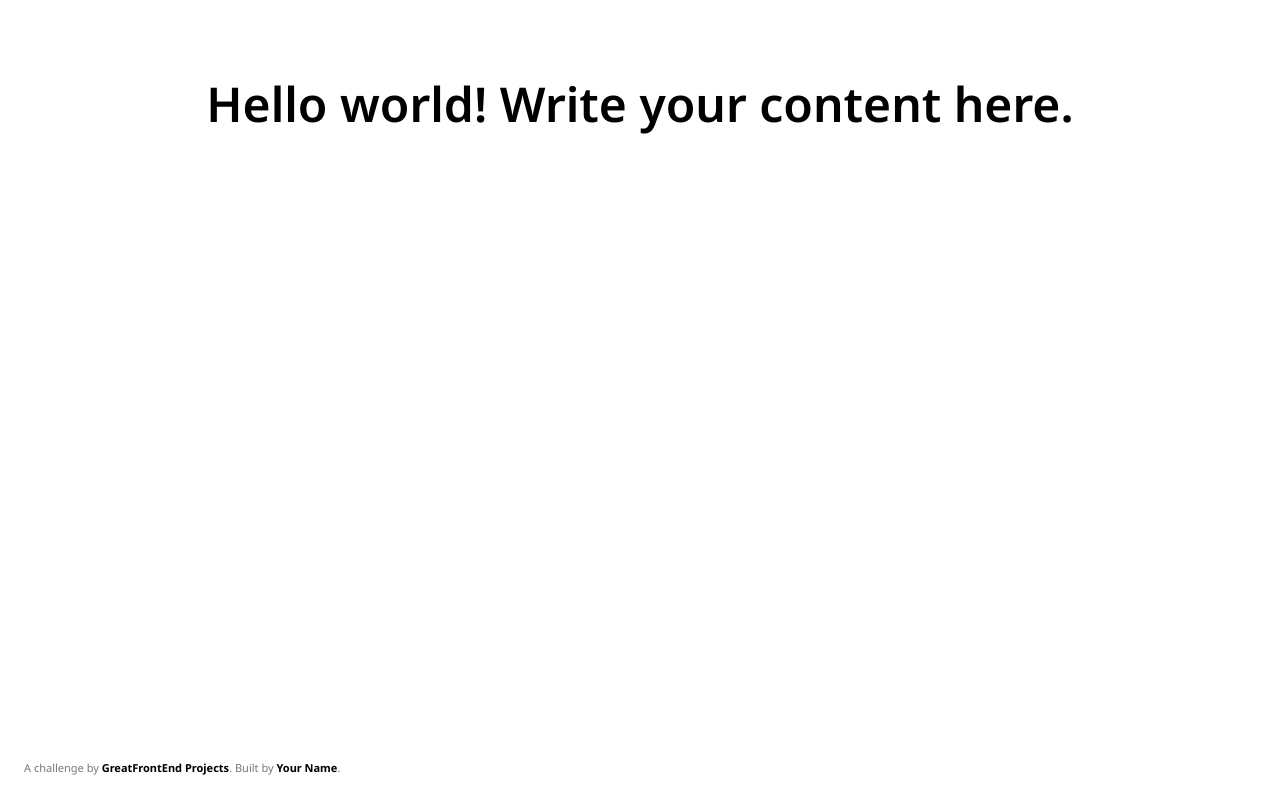
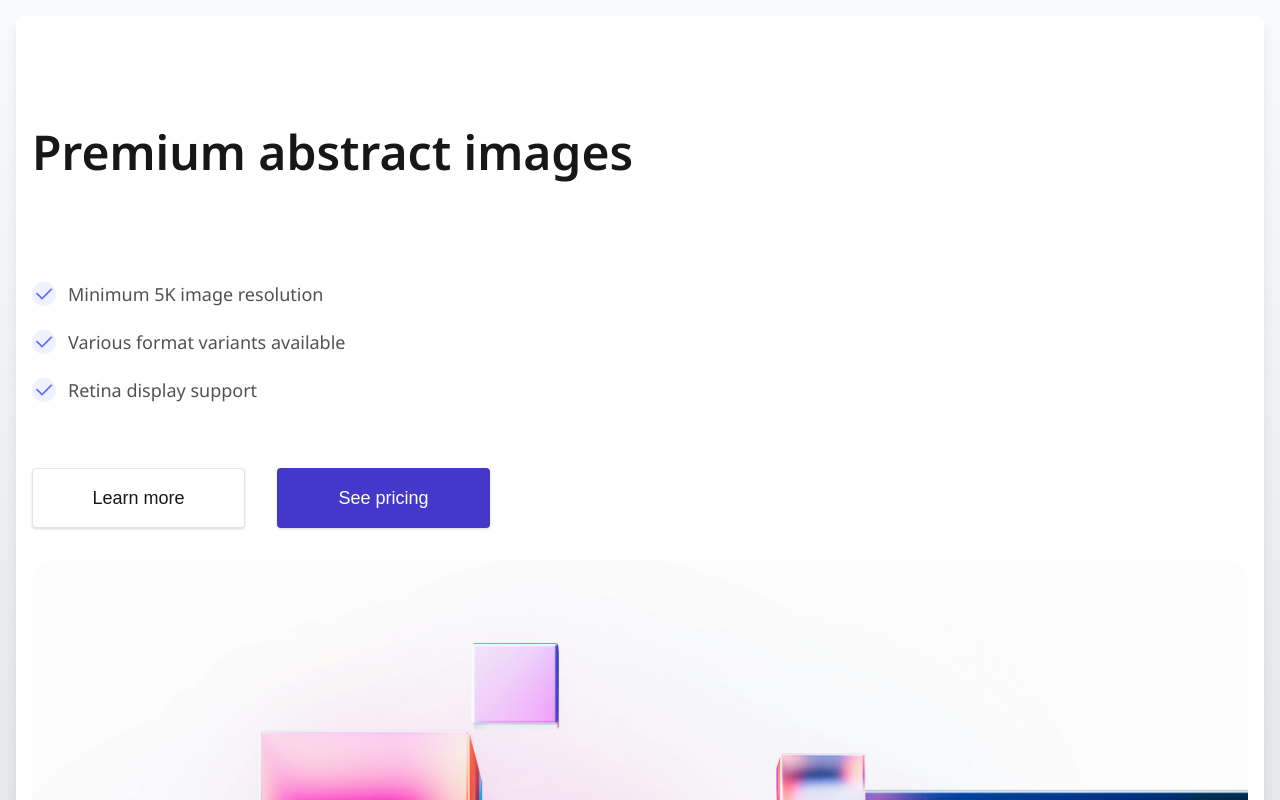
Before and after one commit to gbikbaeva/hero-section-feature-bullets, a plain HTML site: page index.html in a window 1280 px wide. Shown: the top 800 px of the page. Drawn offline with nearby package versions, Linux system fonts and the light colour scheme.

Commit message:
update styles

```diff
--- a/css/style.css
+++ b/css/style.css
@@ -1,27 +1,233 @@
 /* Put any custom CSS styles here.  */
 /* Be sure to delete the <style> tag in index.html if you want to use this stylesheet. */
+* {
+  box-sizing: border-box;
+}
+
 body {
   margin: 0;
   font-family: "Noto Sans", system-ui, -apple-system, BlinkMacSystemFont,
     "Segoe UI", Roboto, Oxygen, Ubuntu, Cantarell, "Open Sans", "Helvetica Neue",
     sans-serif;
   min-height: 100vh;
+
+  background: linear-gradient(to bottom, #f9fafb, #d2d6db);
 }
 
-* {
-  box-sizing: border-box;
+.container {
+  min-height: 100vh;
+  max-width: 1440px;
+  padding: 16px;
+  margin: 0 auto;
 }
 
-.credits {
-  color: #777;
-  position: fixed;
-  bottom: 24px;
-  left: 24px;
-  font-size: 11px;
-  text-align: center;
+.hero-section {
+  display: grid;
+  grid-template-columns: repeat(4, minmax(0, 1fr));
+  gap: 48px;
+
+  padding: 48px 16px;
+  border-radius: 4px;
+  box-shadow: 0 4px 6px -2px rgb(0 0 0 / 0.05), 0 10px 15px -3px rgb(0 0 0 / 0.10);
+
+  background-color: #ffffff;
 }
 
-.credits a {
-  color: #000;
-  font-weight: bold;
+.hero-section__content,
+.hero-section__banner {
+  grid-column: span 4 / span 4;
 }
+
+.hero-section__content {
+  display: flex;
+  flex-direction: column;
+  justify-content: center;
+  gap: 32px;
+}
+
+.hero-section__content__title {
+  font-weight: 600;
+  font-size: 36px;
+  line-height: 40px;
+  color: #171717;
+}
+
+.hero-section__banner {
+  width: 100%;
+  object-fit: cover;
+}
+
+.hero-section__content__features {
+  list-style: none;
+
+  display: flex;
+  flex-direction: column;
+  gap: 20px;
+
+  margin: 0;
+  padding: 0;
+
+  font-weight: 400;
+  font-size: 18px;
+  line-height: 28px;
+  color: #525252;
+}
+
+.hero-section__content__features li {
+  display: flex;
+  align-items: center;
+  gap: 12px;
+}
+
+.hero-section__content__actions {
+  display: flex;
+  flex-direction: row-reverse;
+  justify-content: flex-end;
+  gap: 16px;
+}
+
+.hero-section__content__actions__button {
+  flex: 1 1 0;
+}
+
+.button {
+  display: flex;
+  justify-content: center;
+  align-items: center;
+  flex-grow: 1;
+
+  cursor: pointer;
+  outline: none;
+  border: none;
+  width: 100%;
+  border-radius: 4px;
+  box-shadow: 0 1px 2px 0 rgb(0 0 0 / 0.06), 0 1px 3px 0 rgb(0 0 0 / 0.10);
+
+  background: none;
+  font-weight: 500;
+}
+
+.button:focus {
+  box-shadow: 0 0 0 4px rgb(0.2666666805744171 0.2980392277240753 0.9058823585510254 / 0.12);
+}
+
+.button:disabled {
+  background-color: #f5f5f5;
+  color: #a3a3a3;
+}
+
+.button--size-xl-2xl {
+  height: 48px;
+  padding: 12px 20px;
+
+  font-size: 16px;
+  line-height: 24px;
+}
+
+.button--primary {
+  background-color: #4338ca;
+  color: #ffffff;
+}
+
+.button--primary:hover,
+.button--primary:focus {
+  background-color: #3730a3;
+}
+
+.button--secondary {
+  border: 0.5px solid #e5e5e5;
+  background-color: #ffffff;
+  color: #171717;
+}
+
+.button--secondary:hover,
+.button--secondary:focus {
+  background-color: #fafafa;
+  border: 1px solid #e5e5e5;
+}
+
+@media screen and (min-width: 768px) {
+  .hero-section {
+    grid-template-columns: repeat(6, minmax(0, 1fr));
+    gap: 32px;
+
+    padding: 72px 16px;
+    border-radius: 6px;
+  }
+
+  .hero-section__content,
+  .hero-section__banner {
+    grid-column: span 6 / span 6;
+  }
+
+  .hero-section__content {
+    gap: 64px;
+  }
+
+  .hero-section__content__title {
+    font-size: 48px;
+    line-height: 48px;
+  }
+
+  .hero-section__content__actions {
+    flex-direction: row;
+    justify-content: flex-start;
+    gap: 32px;
+  }
+
+  .hero-section__content__actions__button {
+    flex: none;
+    width: 213px;
+  }
+
+  .button--size-xl-2xl {
+    height: 60px;
+    padding: 16px 24px;
+
+    font-size: 18px;
+    line-height: 28px;
+  }
+}
+
+@media screen and (min-width: 1440px) {
+  .hero-section {
+    grid-template-columns: repeat(12, minmax(0, 1fr));
+    gap: 32px;
+
+    padding: 104px 96px;
+    border-radius: 6px;
+  }
+
+  .hero-section__content {
+    grid-column: span 5 / span 5;
+    gap: 48px;
+  }
+
+  .hero-section__banner {
+    grid-column: span 7 / span 7;
+  }
+
+  .hero-section__content__title {
+    font-size: 60px;
+    line-height: 60px;
+  }
+
+  .hero-section__content__actions {
+    flex-direction: row;
+    justify-content: flex-start;
+    gap: 32px;
+  }
+
+  .hero-section__content__actions__button {
+    flex: none;
+    width: 175.5px;
+  }
+
+  .button--size-xl-2xl {
+    height: 60px;
+    padding: 16px 24px;
+
+    font-size: 16px;
+    line-height: 24px;
+  }
+}
--- a/index.html
+++ b/index.html
@@ -1,6 +1,5 @@
 <!DOCTYPE html>
 <html lang="en">
-  <!-- [Delete this comment] This file is the main file for the challenge. For the most part, you should be editing this file. -->
   <head>
     <meta charset="utf-8" />
     <meta name="viewport" content="width=device-width, initial-scale=1" />
@@ -12,42 +11,47 @@
       rel="stylesheet"
     />
     <link rel="stylesheet" href="css/style.css" />
-
-    <!-- Tailwind CDN allows you to use Tailwind classes immediately in your HTML without any installation steps.
-      If you're not using Tailwind, you may delete the <script> -->
-    <!-- Get started on Tailwind: https://tailwindcss.com/docs/installation/play-cdn -->
-    <script src="https://cdn.tailwindcss.com"></script>
-
     <link rel="icon" href="img/favicon.ico" sizes="any" />
-    <style>
-      /* You may write styles inside this <style> tag or within `css/style.css`. */
-    </style>
   </head>
   <body>
-    <!-- Add your site or application content here -->
-    <h1 class="text-5xl text-center font-semibold pt-20">
-      Hello world! Write your content here.
-    </h1>
-
-    <!-- Premium abstract images
-      Minimum 5K image resolution
-      Various format variants available
-      Retina display support
-      Learn more
-      See pricing -->
-
-    <!-- Attribute this challenge to yourself! -->
-    <div class="credits">
-      A challenge by
-      <a
-        href="https://www.greatfrontend.com/projects?ref=challenges"
-        target="_blank"
-        >GreatFrontEnd Projects</a
-      >. Built by
-      <a href="https://www.greatfrontend.com/u/your_username" target="_blank"
-        >Your Name</a
-      >.
-    </div>
-    <script src="js/index.js"></script>
+    <main class="container">
+      <section class="hero-section">
+        <div class="hero-section__content">
+          <h1 class="hero-section__content__title">Premium abstract images</h1>
+          <ul class="hero-section__content__features">
+            <li>
+              <svg xmlns="http://www.w3.org/2000/svg" width="24" height="24" viewBox="0 0 24 24" fill="none">
+                <path d="M0 12C0 5.37258 5.37258 0 12 0C18.6274 0 24 5.37258 24 12C24 18.6274 18.6274 24 12 24C5.37258 24 0 18.6274 0 12Z" fill="#EEF2FF"/>
+                <path d="M19.9004 7.39258L10 17.292L4.34375 11.6348L5.05078 10.9277L10.001 15.8779L19.1934 6.68555L19.9004 7.39258Z" fill="#6366F1" stroke="#6366F1"/>
+              </svg>
+              <span>Minimum 5K image resolution</span>
+            </li>
+            <li>
+              <svg xmlns="http://www.w3.org/2000/svg" width="24" height="24" viewBox="0 0 24 24" fill="none">
+                <path d="M0 12C0 5.37258 5.37258 0 12 0C18.6274 0 24 5.37258 24 12C24 18.6274 18.6274 24 12 24C5.37258 24 0 18.6274 0 12Z" fill="#EEF2FF"/>
+                <path d="M19.9004 7.39258L10 17.292L4.34375 11.6348L5.05078 10.9277L10.001 15.8779L19.1934 6.68555L19.9004 7.39258Z" fill="#6366F1" stroke="#6366F1"/>
+              </svg>
+              <span>Various format variants available</span>
+            </li>
+            <li>
+              <svg xmlns="http://www.w3.org/2000/svg" width="24" height="24" viewBox="0 0 24 24" fill="none">
+                <path d="M0 12C0 5.37258 5.37258 0 12 0C18.6274 0 24 5.37258 24 12C24 18.6274 18.6274 24 12 24C5.37258 24 0 18.6274 0 12Z" fill="#EEF2FF"/>
+                <path d="M19.9004 7.39258L10 17.292L4.34375 11.6348L5.05078 10.9277L10.001 15.8779L19.1934 6.68555L19.9004 7.39258Z" fill="#6366F1" stroke="#6366F1"/>
+              </svg>
+              <span>Retina display support</span>
+            </li>
+          </ul>
+          <div class="hero-section__content__actions">
+            <div class="hero-section__content__actions__button">
+              <button class="button button--secondary button--size-xl-2xl">Learn more</button>
+            </div>
+            <div class="hero-section__content__actions__button">
+              <button class="button button--primary button--size-xl-2xl">See pricing</button>
+            </div>
+          </div>
+        </div>
+        <img class="hero-section__banner" src="img/prism.png" alt="Prism">
+      </section>
+    </main>
   </body>
 </html>
```
Also changed, not shown: 3 other files.
